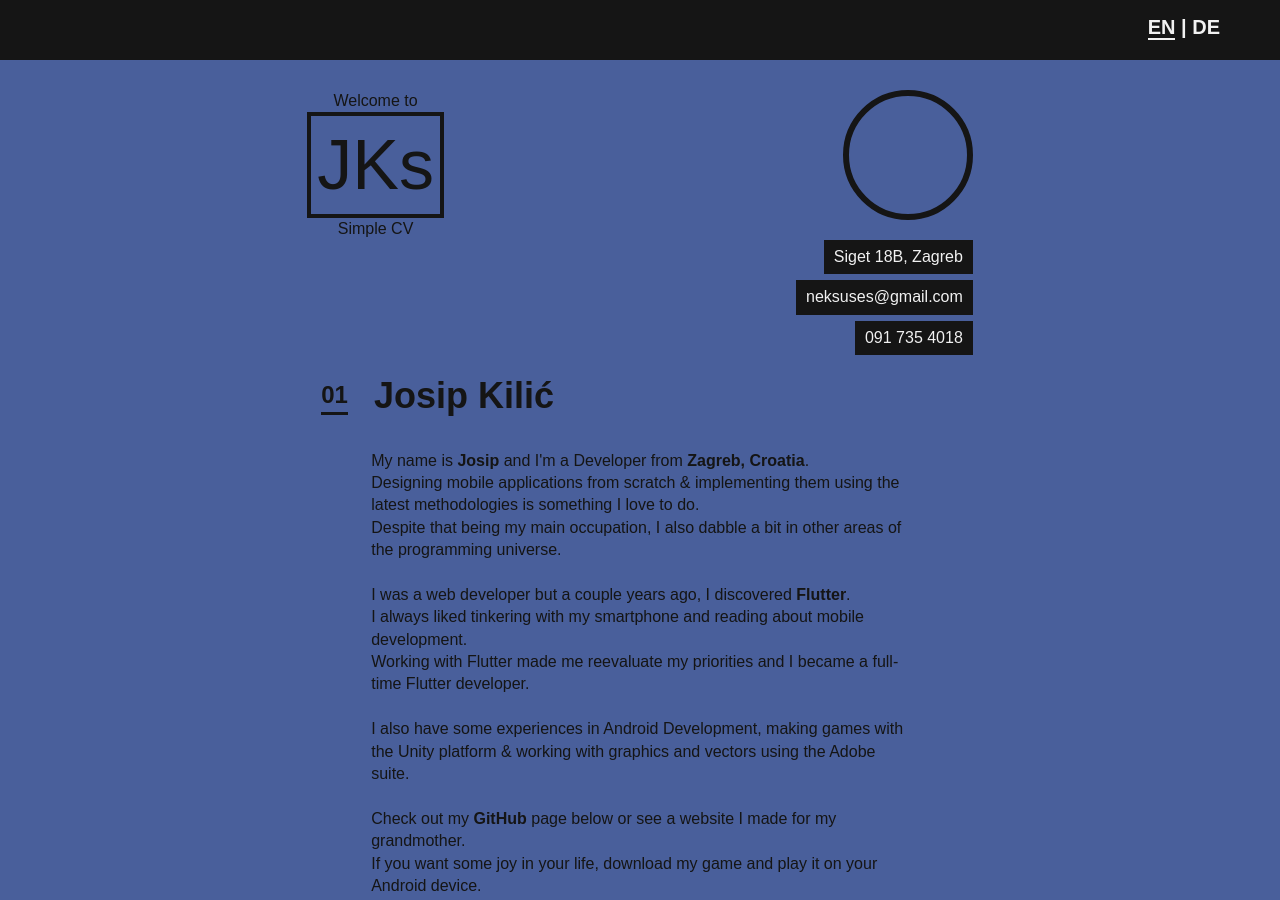
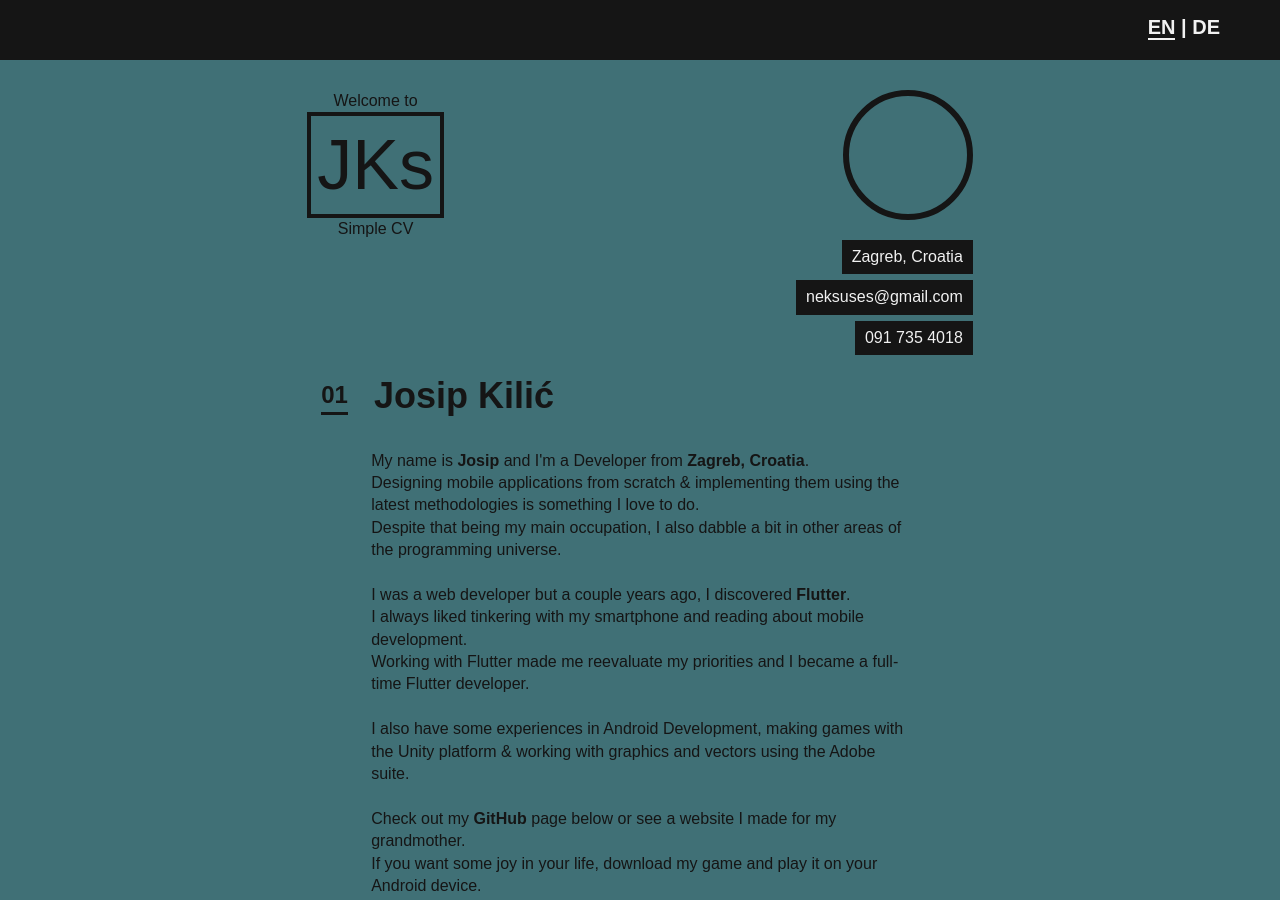
Before and after one commit to jokilic/project-cv, a website: page index.html in a window 1280 px wide. Shown: the top 900 px of the page. Drawn offline with Linux system fonts and the light colour scheme; grey boxes are pictures that could not be loaded.

Commit message:
Small UI updates

```diff
--- a/index.html
+++ b/index.html
@@ -32,7 +32,7 @@
           <source src="img/josip.mp4" type="video/mp4" />
         </video>
         <a href="https://goo.gl/maps/rsErrmeAmaw7aXH67" rel="noreferrer nofollow" target="_blank"
-          class="header-info__text">Siget 18B, Zagreb</a> <a href="mailto:neksuses@gmail.com" rel="noreferrer nofollow"
+          class="header-info__text">Zagreb, Croatia</a> <a href="mailto:neksuses@gmail.com" rel="noreferrer nofollow"
           target="_blank" class="header-info__text">neksuses@gmail.com</a> <a href="tel:+385917354018"
           rel="noreferrer nofollow" target="_blank" class="header-info__text">091 735 4018</a>
       </div>
--- a/sass/_base.scss
+++ b/sass/_base.scss
@@ -8,7 +8,7 @@
 /////////////////////////////////
 // VARIABLES
 
-$oolor-background: #495f9b;
+$oolor-background: #407076;
 $color-dark: #151515;
 $color-light: #f1f1f1;
 $color-school: #dadada;
```
Also changed, not shown: de.html (+1 -1 lines), css/style.css, img/favicon.ico, 1 other file.
